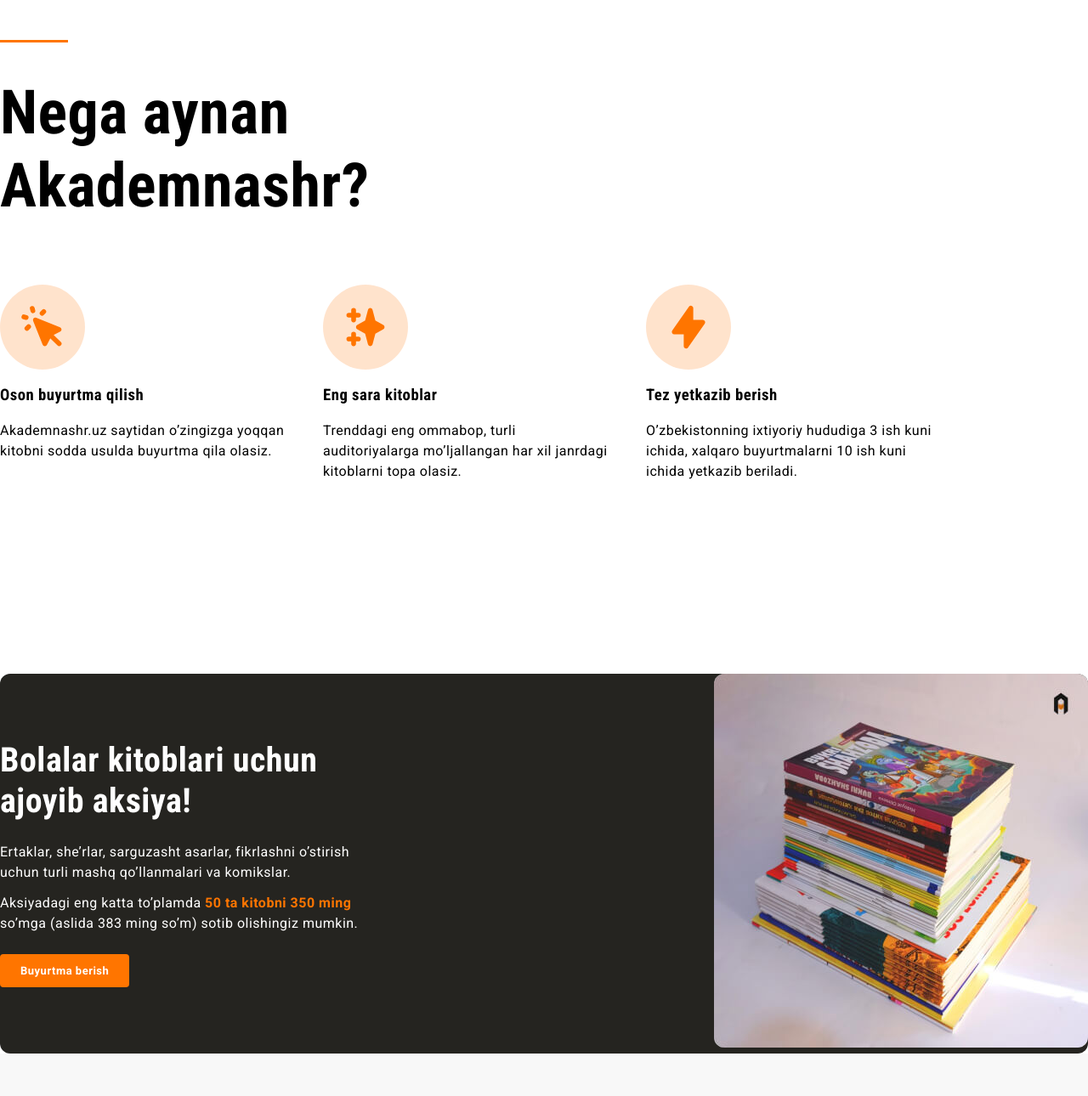
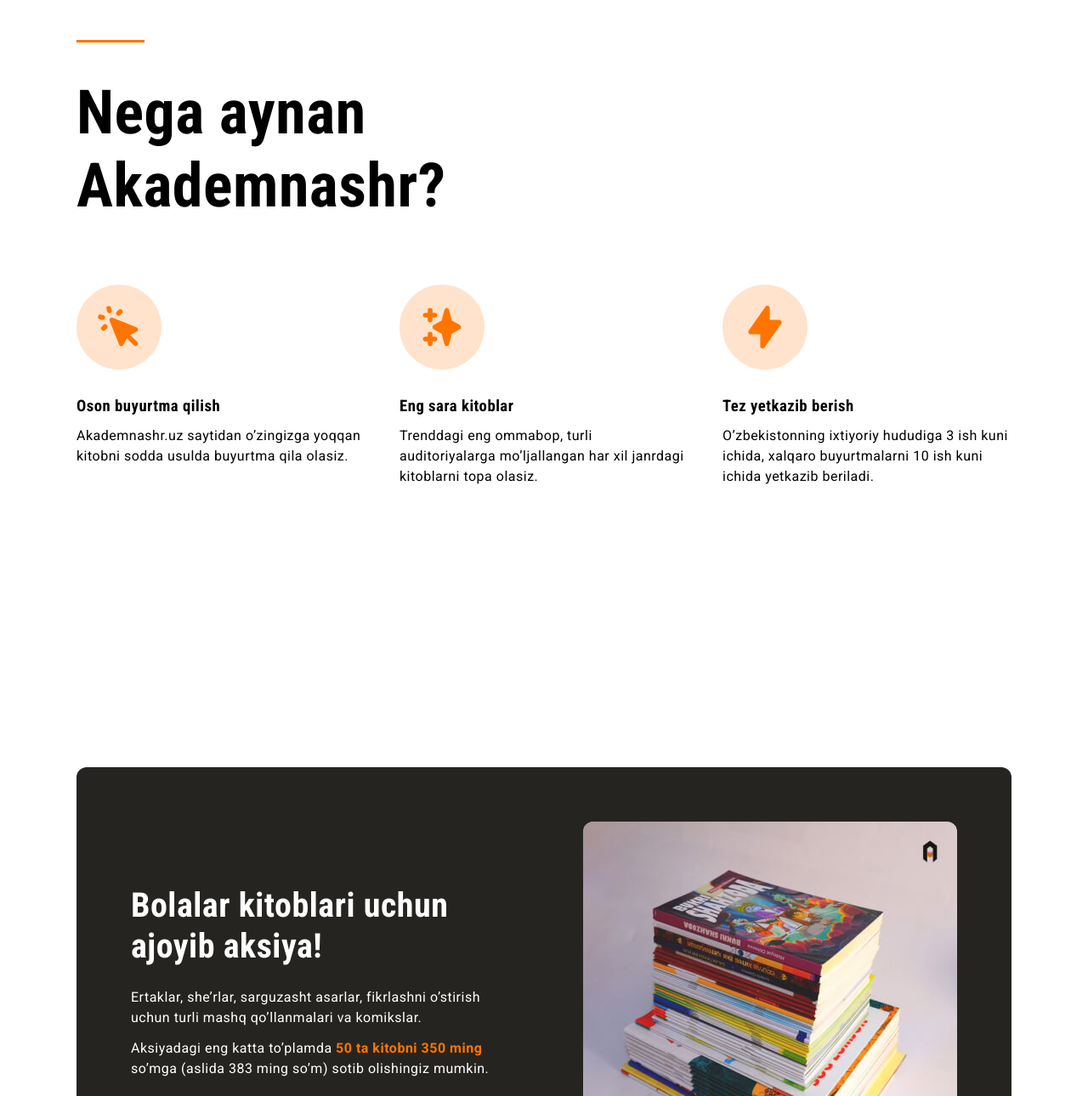
Before and after one commit to Dilnoza-frontend/Akademnashr-promo, a plain HTML site: page index.html in a window 1280 px wide. Shown: the part 930-2220 px from the top of the page at 85% size. Drawn offline with Linux system fonts and the light colour scheme.

Commit message:
Finalize  the project

```diff
--- a/css/styles.css
+++ b/css/styles.css
@@ -1,4 +1,10 @@
+* {
+  box-sizing: border-box;
+}
+
 body {
+  padding: 0;
+  margin: 0;
   font-size: 16px;
   line-height: 1.5;
   font-family: "Roboto", "Arial", sans-serif;
@@ -9,15 +15,31 @@ body {
 outline: 2px dotted #FF7500;
 outline-offset: 3px;
 }
+
+/* container */
+.container {
+  width: 100%;
+  max-width: 1140px;
+  padding-left: 20px;
+  padding-right: 20px;
+  margin-left: auto;
+  margin-right: auto;
+
+}
+
+
 /* SITE-HEADER */
 .site-header{
   background-color: #fff;
+  border-top: 5px solid #FF7500;
+  padding-top: 16px;
+  padding-bottom: 16px;
+  }
+
+  .site-header-container {
   display: flex;
   align-items: center;
   justify-content: space-between;
-  border-top: 5px solid #FF7500;
-  padding-top: 16px;
-  padding-bottom: 16px;
   }
 
   .logo-link {
@@ -103,15 +125,19 @@ transition: color 0.4s ease, opacity 0.4 ease;
 .hero{
   background-color: #252420;
   color: #fff;
-  display: flex;
-  align-items: center;
-  justify-content: space-between;
+
   padding-top: 80px;
   padding-bottom: 80px;
 }
 
 .hero-content{
   width: 390px;
+}
+
+.hero-container {
+  display: flex;
+  align-items: center;
+  justify-content: space-between;
 }
 
 .orange-line{
@@ -141,6 +167,7 @@ transition: color 0.4s ease, opacity 0.4 ease;
   width: 510px;
   height: 510px;
   border-radius: 8px;
+  box-shadow: 24px 24px 0 0 rgba(255, 117, 0, 0.6);
 }
 
 /* FEATURES */
@@ -187,22 +214,33 @@ transition: color 0.4s ease, opacity 0.4 ease;
   display: flex;
   justify-content: center;
   align-items: center;
+  margin-bottom: 32px;
 }
 .feature-title {
+  margin-top: 0;
+  margin-bottom: 12px;
  font-style: 24px;
  line-height: 1.2;
  font-family: "Roboto Condensed", "Roboto", "Arial", sans-serif;
 }
+.feature-info {
+  margin: 0;
+}
 
 /* PROMO */
 .promo {
-  background-color: #252420;
-  color: #fff;
+  padding-top: 120px;
+  padding-bottom: 160px;
+}
+.promo-inner {
   display: flex;
   justify-content: space-between;
   align-items: center;
   border-radius: 12px;
-  }
+  background-color: #252420;
+  padding: 64px;
+  color: #fff;
+}
 
 .promo-content {
   width: 440px;
@@ -306,6 +344,13 @@ display: flex;
   list-style: none;
   line-height: 19px;
 }
+.site-footer-links li {
+margin-bottom: 16px;
+}
+
+.site-footer-links li:last-child {
+  margin-bottom: 0;
+  }
 
 .site-footer-links:last-child {
 margin-right: 0;
--- a/index.html
+++ b/index.html
@@ -19,10 +19,10 @@
 
   <!-- Site Header -->
   <header class="site-header">
+    <div class="site-header-container container">
       <a class="logo-link" href="index.html">
         <img src="img/logo.svg" alt="Akademnashr logo" width="227" height="60">
           </a>
-
         <!-- Sitenav -->
       <div class="site-header-actions">
         <nav>
@@ -35,11 +35,13 @@
         </nav>
         <a class="main-link" href="#">Ro'yxatdan o'tish</a>
       </div>
+    </div>
   </header>
 
   <main>
     <!-- Hero / Intro / Promo -->
     <section class="hero">
+      <div class="hero-container container">
         <div class="hero-content">
           <hr class="orange-line">
           <h2 class="hero-heading">Pythonda dasturlash asoslari</h2>
@@ -47,11 +49,13 @@
           <a class="main-link" href="#">Buyurtma berish</a>
         </div>
         <img class="hero-img" src="img/python-book.jpg" alt="Qo'lda ushlab turilgan Pythonda dasturlash asoslari kitobi" width="510" height="510" srcset="img/python-book.jpg 1x, img/python-book@2x.jpg 2x">
+      </div>
     </section>
 
 
     <!-- Features -->
     <section class="features">
+      <div class="container">
         <hr class="orange-line">
         <h2 class="features-heading">Nega aynan Akademnashr?</h2>
         <ul class="features-list">
@@ -77,10 +81,14 @@
             <p class="feature-info">O’zbekistonning ixtiyoriy hududiga 3 ish kuni ichida, xalqaro buyurtmalarni 10 ish kuni ichida yetkazib beriladi.</p>
           </li>
         </ul>
+      </div>
     </section>
 
     <!-- Aksiya -->
+
       <section class="promo">
+        <div class="container">
+           <div class="promo-inner">
              <div class="promo-content">
               <h2 class="promo-heading">Bolalar kitoblari uchun ajoyib aksiya!</h2>
               <div class="promo-info-wrapper">
@@ -89,14 +97,17 @@
               </div>
               <a class="main-link" href="#">Buyurtma berish</a>
             </div>
-      <span>
+
               <img class="promo-img" src="img/sale-img.jpg" alt="Kitoblar to'plami ustma-ust joylangan" width="440" height="440" srcset="img/sale-img.jpg 1x, img/sale-img@2x.jpg 2x">
-      </span>
+           </div>
+      </div>
          </section>
+
   </main>
 
   <!-- Site Footer -->
   <footer class="site-footer">
+    <div class="container">
       <div class="site-footer-top">
         <a class="logo-link" href="index.html">
           <img src="img/logo.svg" alt="Akademnashr logo" width="227" height="60">
@@ -114,9 +125,7 @@
           </li>
         </ul>
       </div>
-
       <hr class="site-footer-divider">
-
       <!-- Linklar -->
       <div class="site-footer-bottom">
         <ul class="site-footer-links">
@@ -126,7 +135,6 @@
           <li><a href="#">Yangiliklarlar</a></li>
           <li><a href="#">Kontaktlar</a></li>
         </ul>
-
         <ul class="site-footer-links">
           <li><a href="#">Ilmiy nashrlar</a></li>
           <li><a href="#">Ilmiy-ommabop nashrlar</a></li>
@@ -136,19 +144,18 @@
           <li><a href="#">Abituriyentlar uchun</a></li>
           <li><a href="#">Bolalar uchun</a></li>
         </ul>
-
         <ul class="site-footer-links">
           <li><a href="#">Ko’p so’raladigan savollar</a></li>
           <li><a href="#">Yetkazib berish haqida</a></li>
           <li><a href="#">To’lov usullari haqida</a></li>
         </ul>
-
         <ul class="site-footer-links">
           <li><a href="#">Bo’sh ish o’rinlari</a></li>
           <li><a href="#">Biz bilan bog’lanish</a></li>
           <li><a href="#">Maxfiylik nizomi</a></li>
         </ul>
       </div>
+    </div>
   </footer>
 
 </body>
```
Lines whose indentation alone changed are shown as unchanged.
